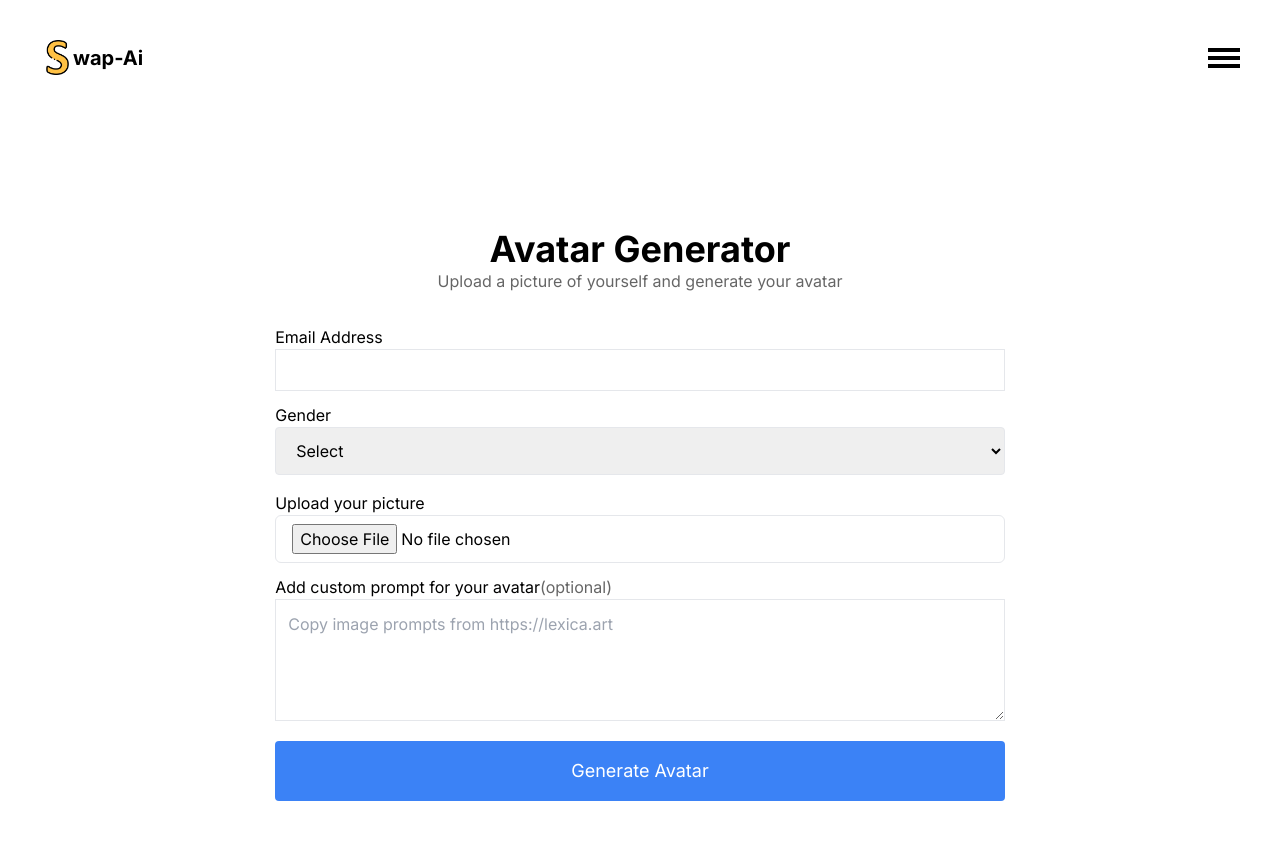
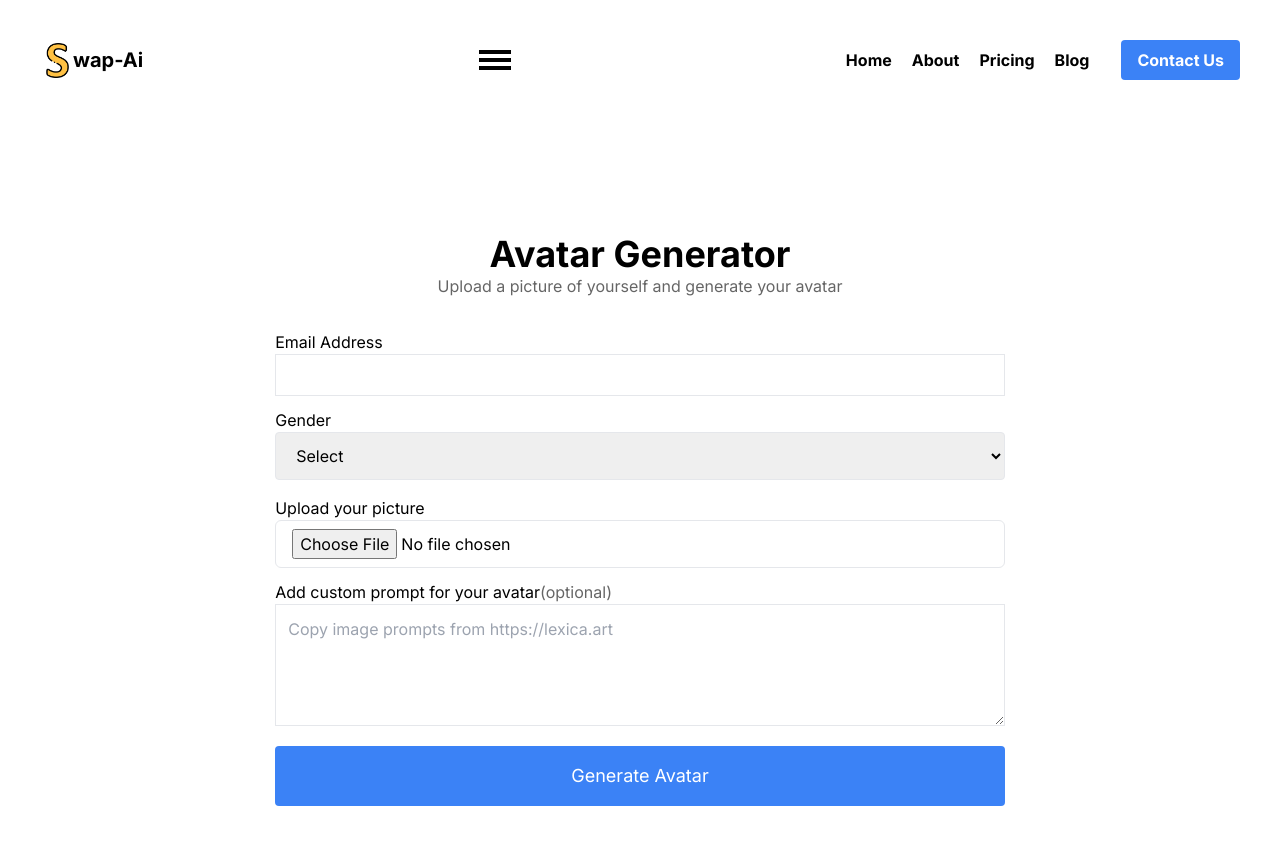
Before and after one commit to kanugurajesh/Swap-Image-Ai-Generator, a Next.js app: page /Home in a window 1280 px wide. Shown: the top 844 px of the page. Built offline with nearby package versions, Linux system fonts and the light colour scheme.

Commit message:
Adding responsiveness to the project

```diff
--- /dev/null
+++ b/app/Home/layout.tsx
@@ -0,0 +1,63 @@
+"use client"
+
+import { UserButton } from '@clerk/nextjs'
+import Image from 'next/image'
+import styles from '@/styles/Root.module.css'
+import Link from 'next/link'
+import { useState } from 'react'
+
+export default function HomeLayout({
+    children,
+}: {
+    children: React.ReactNode
+}) {
+
+    const [showMenu, setShowMenu] = useState(false)
+
+    const toggleMenu = () => {
+        setShowMenu(!showMenu)
+    }
+
+    return (
+        <div className={`${showMenu ? "overflow-hidden h-screen" : ''}`}>
+            <nav className='relative'>
+                <div className='flex p-10 items-center justify-between font-bold'>
+                    <div className='flex items-center gap-3'>
+                        <Link href="/" className='flex items-center '>
+                            <Image src="/s.png" alt="Logo" width={35} height={35} className='mr-[-2px]' />
+                            <h1 className='text-xl'>wap-Ai</h1>
+                        </Link>
+                    </div>
+
+                    <div className={`flex flex-col gap-1 transition-all ease-in-out duration-300 ${styles.menu} ${showMenu ? styles.click : ''}`} onClick={toggleMenu}>
+                        <div className={`w-8 h-1 bg-black ${styles.menuli}`}></div>
+                        <div className={`w-8 h-1 bg-black ${styles.menuli}`}></div>
+                        <div className={`w-8 h-1 bg-black ${styles.menuli}`}></div>
+                    </div>
+
+                    <div className={`flex gap-8 items-center ${styles.menubar} ${showMenu ? styles.click : ''}`}>
+                        <ul className='flex gap-5'>
+                            <li>
+                                <Link href="/Home" className={`${styles.a}`}>Home</Link>
+                            </li>
+                            <li>
+                                <Link href="/About" className={`${styles.a}`}>About</Link>
+                            </li>
+                            <li>
+                                <Link href="/Pricing" className={`${styles.a}`}>Pricing</Link>
+                            </li>
+                            <li>
+                                <Link href="https://kanugurajesh.github.io" className={`${styles.a}`}>Blog</Link>
+                            </li>
+                        </ul>
+                        <UserButton />
+                        <button className='bg-blue-500 hover:bg-blue-700 text-white font-bold py-2 px-4 rounded'>
+                            <Link href="/Contact">Contact Us</Link>
+                        </button>
+                    </div>
+                </div>
+            </nav>
+            {children}
+        </div>
+    )
+}
--- a/app/layout.tsx
+++ b/app/layout.tsx
@@ -1,12 +1,7 @@
 import { ClerkProvider } from '@clerk/nextjs'
-import { UserButton } from '@clerk/nextjs'
-import Image from 'next/image'
 import type { Metadata } from 'next'
 import { Inter } from 'next/font/google'
-import styles from '@/styles/Root.module.css'
 import './globals.css'
-import Link from 'next/link'
-
 const inter = Inter({ subsets: ['latin'] })
 
 export const metadata: Metadata = {
@@ -19,50 +14,15 @@ export default function RootLayout({
 }: {
   children: React.ReactNode
 }) {
+
   return (
     <ClerkProvider>
       <html lang="en">
         <body className={inter.className}>
-          <nav>
-            <div className='flex p-10 items-center justify-between font-bold'>
-              <div className='flex items-center gap-3'>
-                <Link href="/" className='flex items-center '>
-                  <Image src="/s.png" alt="Logo" width={35} height={35} className='mr-[-2px]'/>
-                  <h1 className='text-xl'>wap-Ai</h1>
-                </Link>
-              </div>
-
-              <div className={`${styles.menu} flex flex-col gap-1 transition-all ease-in-out duration-300`}>
-                <div className={`w-8 h-1 bg-black ${styles.menuli}`}></div>
-                <div className={`w-8 h-1 bg-black ${styles.menuli}`}></div>
-                <div className={`w-8 h-1 bg-black ${styles.menuli}`}></div>
-              </div>
-
-              <div className='flex gap-8 items-center hidden'>
-                <ul className='flex gap-5'>
-                  <li>
-                    <Link href="/Home" className={`${styles.a}`}>Home</Link>
-                  </li>
-                  <li>
-                    <Link href="/About" className={`${styles.a}`}>About</Link>
-                  </li>
-                  <li>
-                    <Link href="/Pricing" className={`${styles.a}`}>Pricing</Link>
-                  </li>
-                  <li>
-                    <Link href="https://kanugurajesh.github.io" className={`${styles.a}`}>Blog</Link>
-                  </li>
-                </ul>
-                <UserButton />
-                <button className='bg-blue-500 hover:bg-blue-700 text-white font-bold py-2 px-4 rounded'>
-                  <Link href="/Contact">Contact Us</Link>
-                </button>
-              </div>
-            </div>
-          </nav>
           {children}
         </body>
       </html>
     </ClerkProvider>
   )
+
 }
--- a/middleware.ts
+++ b/middleware.ts
@@ -1,7 +1,7 @@
 import { authMiddleware } from "@clerk/nextjs";
 
 export default authMiddleware({
-  publicRoutes: ["/"],
+  publicRoutes: ["/", "/Contact"],
 });
 
 export const config = {
--- a/styles/Root.module.css
+++ b/styles/Root.module.css
@@ -60,11 +60,28 @@
     z-index: 2;
 }
 
+.menu {
+    display: none;
+}
+
 .menuli {
     transition: all 0.3s ease-in-out;
 }
 
-.menu:hover > .menuli:first-of-type {
+.menu.click > .menuli:first-of-type {
+    transform: rotate(45deg) translate(5px, 5px);
+}
+
+.menu.click > .menuli:nth-of-type(2) {
+    opacity: 0;
+}
+
+.menu.click > .menuli:nth-of-type(3) {
+    transform: rotate(-45deg) translate(6px, -7px);
+}
+
+
+/* .menu:hover > .menuli:first-of-type {
     transform: rotate(45deg) translate(5px, 5px);
 }
 
@@ -74,4 +91,40 @@
 
 .menu:hover > .menuli:nth-of-type(3) {
     transform: rotate(-45deg) translate(6px, -7px);
+} */
+
+.menubar {
+    display: flex;
 }
+
+@media (max-width: 750px) {
+
+    .menu {
+        display: flex;
+    }
+
+    .menubar {
+        position: absolute;
+        flex-direction: column;
+        left: -100%;
+        top: 100%;
+        background-color: #e84949;
+        width: 100%;
+        transition: left 0.3s ease-in-out;
+        padding: 100px;
+        z-index: 10;
+    }
+
+    .menubar ul {
+        flex-direction: column;
+    }
+
+    .menu.click ~ .menubar {
+        left: 0;
+    }
+
+    .menu.click ~ .container {
+        overflow: hidden;
+    }
+
+}
```
